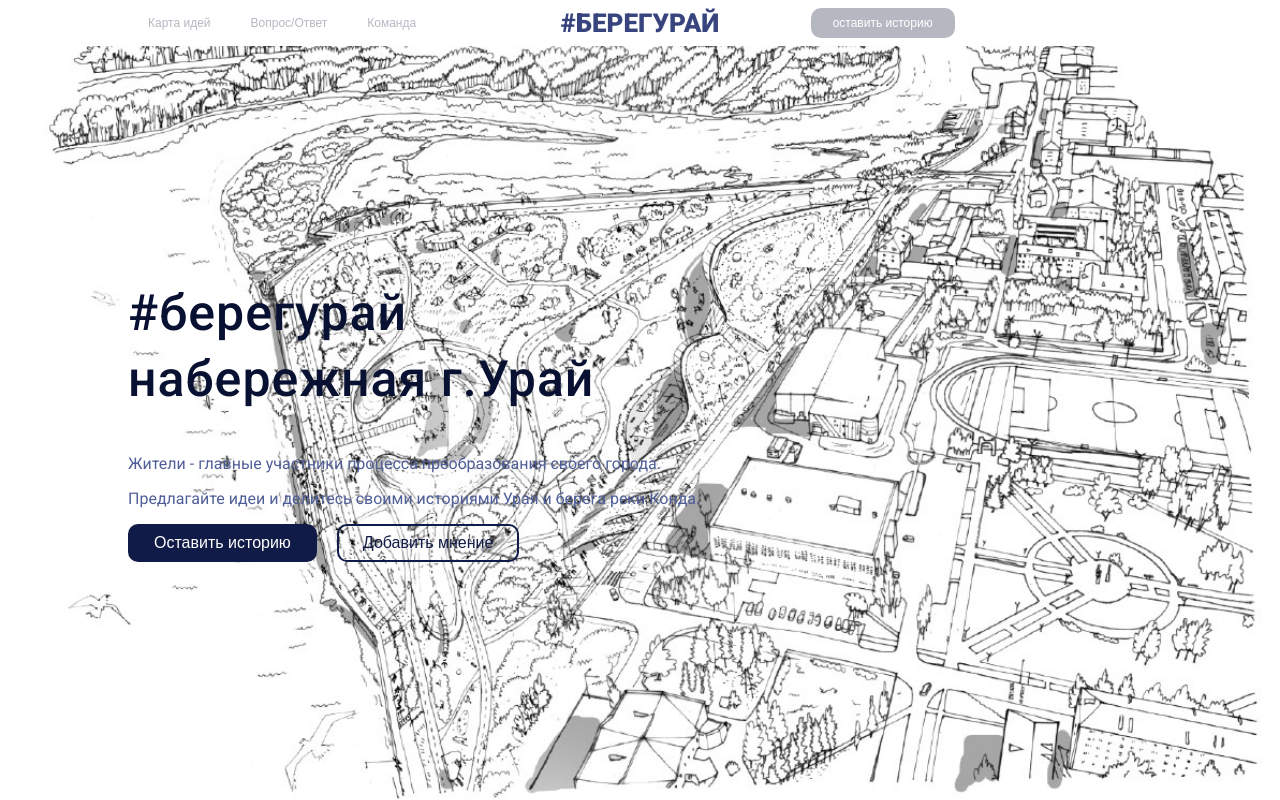
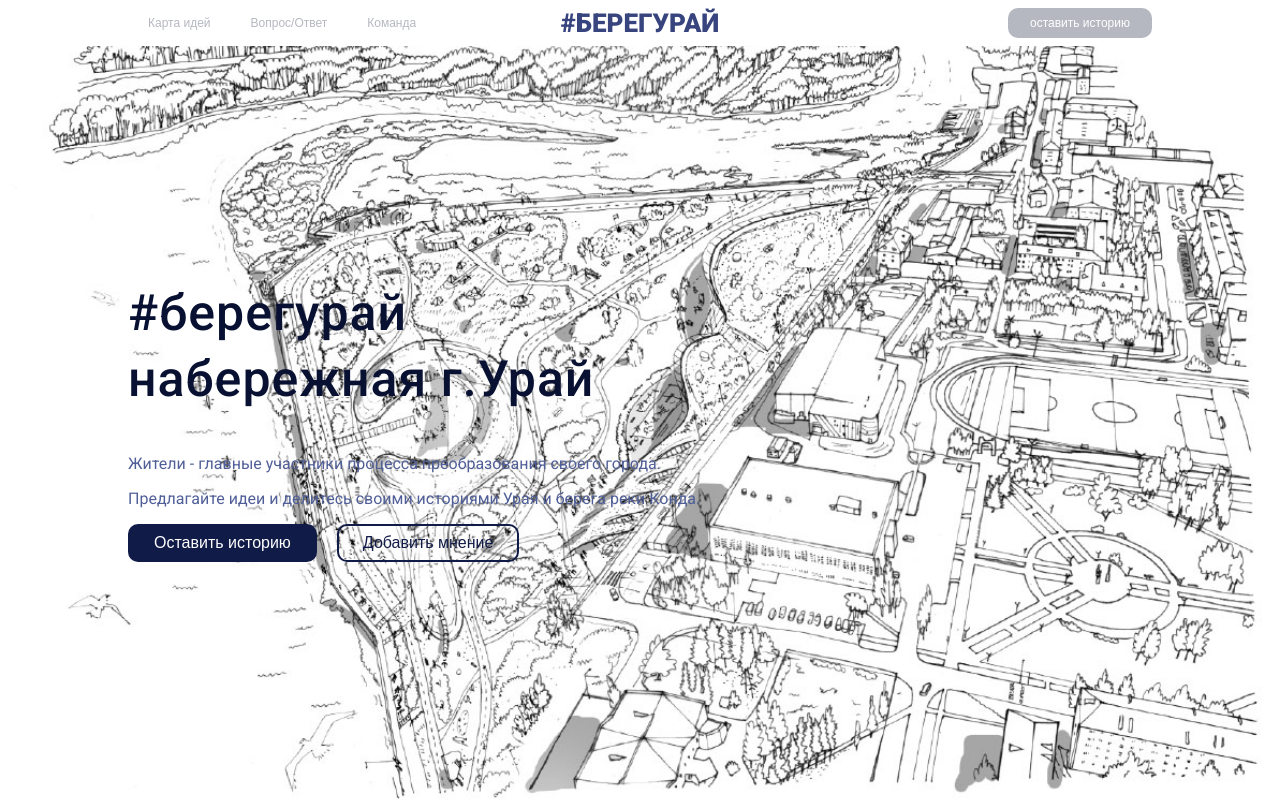
Before and after one commit to designunit/bereguray, a Next.js app: page / in a window 1280 px wide. Built offline with nearby package versions, Linux system fonts and the light colour scheme.

Commit message:
header align correct

```diff
--- a/src/components/Header/index.tsx
+++ b/src/components/Header/index.tsx
@@ -13,15 +13,13 @@ export const Header: React.SFC<HeaderProps> = props => (
         size: 'small'
     }}>
         <header className={s.header}>
-            <nav style={{ flex: 1 }}>
+            <nav className={s.left}>
                 {props.menu}
             </nav>
 
             <Logo style={{ flex: 1 }} />
 
-            <div
-                style={{ flex: 1 }}
-            >
+            <div className={s.right} >
                 {props.actions}
             </div>
         </header>
--- a/src/components/Header/styles.module.css
+++ b/src/components/Header/styles.module.css
@@ -10,3 +10,15 @@
 
     background-color: var(--color-background);
 }
+
+.left {
+    flex: 1;
+    display: flex;
+    flex-direction: row;
+}
+
+.right {
+    flex: 1;
+    display: flex;
+    flex-direction: row-reverse;
+}
```
